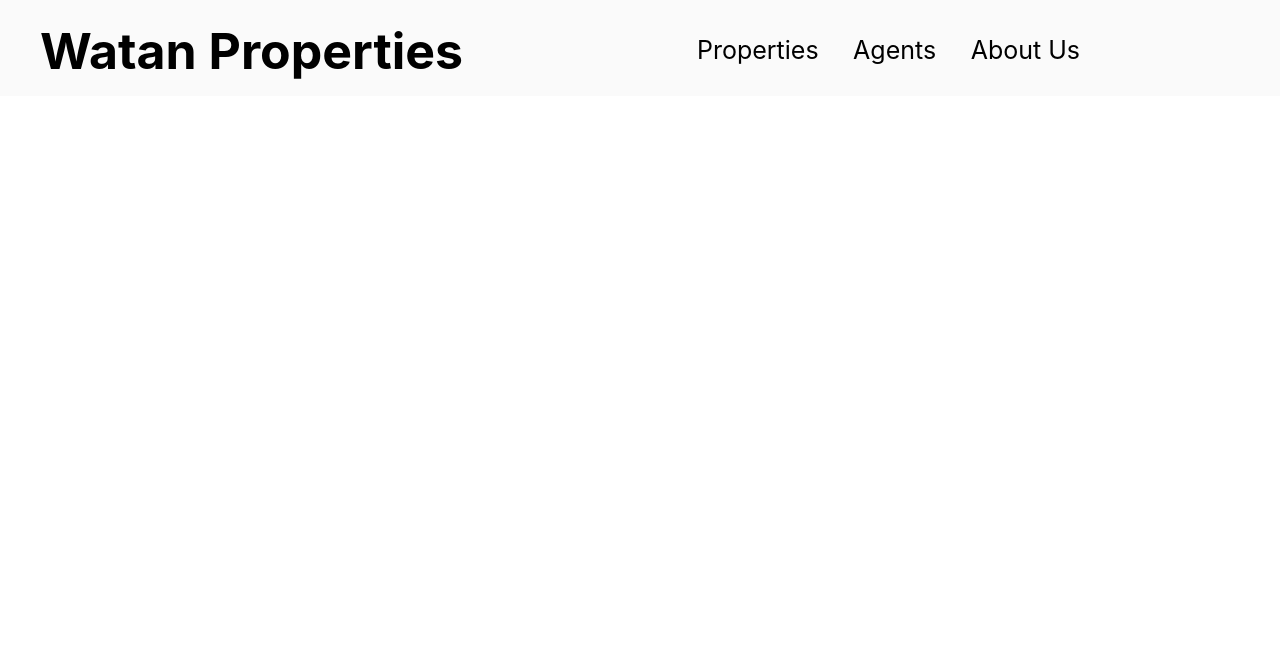
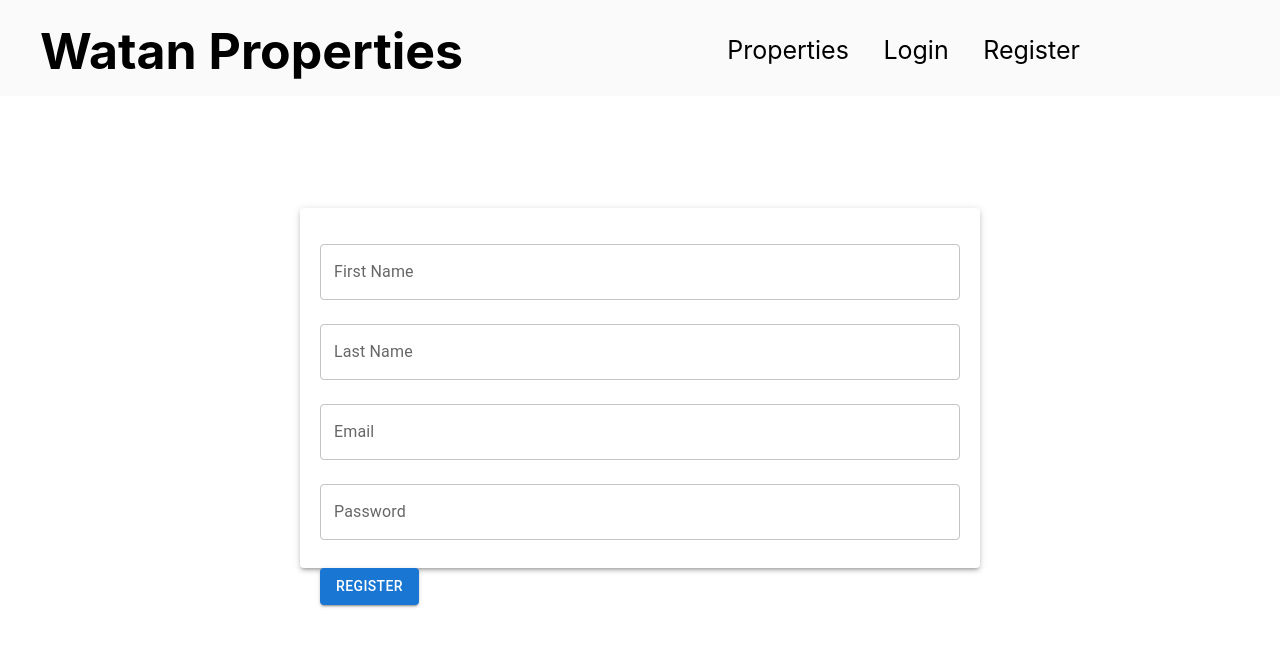
Before and after one commit to samim195/real-estate, a React (Create React App) app: page /register in a window 1280 px wide. Shown: the top 646 px of the page. Built offline with nearby package versions, Linux system fonts and the light colour scheme.

Commit message:
add login and register

```diff
--- a/package.json
+++ b/package.json
@@ -5,6 +5,7 @@
   "dependencies": {
     "@emotion/react": "^11.11.1",
     "@emotion/styled": "^11.11.0",
+    "@mui/icons-material": "^5.14.6",
     "@mui/material": "^5.14.6",
     "@testing-library/jest-dom": "^5.17.0",
     "@testing-library/react": "^13.4.0",
--- a/src/App.js
+++ b/src/App.js
@@ -5,6 +5,8 @@ import Header from './header/Header.js'
 import Properties from './Components/Properties/Properties.js'
 import { BrowserRouter, Routes, Route } from "react-router-dom";
 import Home from './Components/Home/Home';
+import RegisterForm from './Components/Register/Register.js';
+import Login from './Components/Login/Login';
 
 
 function App() {
@@ -15,8 +17,9 @@ function App() {
       </div>
       <Routes>
         <Route path="/" element={<Home />}/>
-        <Route path="/properties" element={<Properties />}>
-        </Route>
+        <Route path="/properties" element={<Properties />}/>
+        <Route path="/register" element={<RegisterForm/>}/>
+        <Route path="/login" element={<Login/>}/>
       </Routes>
     </BrowserRouter>
   );
--- /dev/null
+++ b/src/Components/Login/Login.js
@@ -0,0 +1,76 @@
+import React, { useState } from 'react';
+import Box from '@mui/material/Box';
+import { Paper, TextField, Button } from '@mui/material';
+import {useNavigate} from 'react-router-dom';
+
+export default function Login() {
+    const naviate = useNavigate();
+
+    const [successMessage, setSuccessMessage] = useState("");
+
+    const [formData, setFormData] = useState({
+        email: '',
+        password: ''
+    });
+
+    const handleSubmit = (e) => {
+        e.preventDefault();
+        console.log("Email: " + formData.email + " Password: " + formData.password);
+        setTimeout(() => {
+            setSuccessMessage("Successfully logged in!");
+            naviate('/');
+        }, 1000);
+    };
+
+    const handleChange = (e) => {
+        const { name, value } = e.target;
+        setFormData((prevData) => ({
+          ...prevData,
+          [name]: value,
+        }));
+      };
+
+  return (
+    <Box
+      sx={{
+        display: 'flex',
+        flexWrap: 'wrap',
+        justifyContent: 'center',
+        '& > :not(style)': {
+          m: 1,
+          width: '50%',
+          height: '25%',
+          position:'absolute',
+          top:'200px'
+        },
+      }}
+    >
+ <Paper elevation={3} style={{ padding: '20px' }}>
+      <form onSubmit={handleSubmit}>
+        <TextField
+          label="Email"
+          name="email"
+          type="email"
+          value={formData.email}
+          onChange={handleChange}
+          fullWidth
+          margin="normal"
+        />
+        <TextField
+          label="Password"
+          name="password"
+          type="password"
+          value={formData.password}
+          onChange={handleChange}
+          fullWidth
+          margin="normal"
+        />
+        <Button type="submit" variant="contained" color="primary" style={{ marginTop: '20px' }}>
+          Login
+        </Button>
+        {successMessage && <p style={{color: 'green'}}>{successMessage}</p>}
+      </form>
+    </Paper>
+    </Box>
+  );
+}
--- /dev/null
+++ b/src/Components/Register/Register.js
@@ -0,0 +1,94 @@
+import React, { useState } from 'react';
+import Box from '@mui/material/Box';
+import { Paper, TextField, Button } from '@mui/material';
+import {useNavigate} from 'react-router-dom';
+
+export default function RegisterForm() {
+    const navigate = useNavigate();
+
+    const [successMessage, setSuccessMessage] = useState("");
+
+    const [formData, setFormData] = useState({
+        firstName: '',
+        lastName: '',
+        email: '',
+        password: ''
+    });
+
+    const handleSubmit = (e) => {
+        e.preventDefault();
+        console.log("Email: " + formData.email + " Password: " + formData.password);
+        setTimeout(() => {
+            setSuccessMessage("Successfully Registered! You can now login");
+            navigate('/login');
+        }, 1000);
+    };
+
+    const handleChange = (e) => {
+        const { name, value } = e.target;
+        setFormData((prevData) => ({
+          ...prevData,
+          [name]: value,
+        }));
+      };
+
+  return (
+    <Box
+      sx={{
+        display: 'flex',
+        flexWrap: 'wrap',
+        justifyContent: 'center',
+        '& > :not(style)': {
+          m: 1,
+          width: '50%',
+          height: '40%',
+          position:'absolute',
+          top:'200px'
+        },
+      }}
+    >
+ <Paper elevation={3} style={{ padding: '20px' }}>
+      <form onSubmit={handleSubmit}>
+        <TextField
+          label="First Name"
+          name="firstName"
+          value={formData.firstName}
+          onChange={handleChange}
+          fullWidth
+          margin="normal"
+        />
+        <TextField
+          label="Last Name"
+          name="lastName"
+          value={formData.lastName}
+          onChange={handleChange}
+          fullWidth
+          margin="normal"
+        />
+        <TextField
+          label="Email"
+          name="email"
+          type="email"
+          value={formData.email}
+          onChange={handleChange}
+          fullWidth
+          margin="normal"
+        />
+        <TextField
+          label="Password"
+          name="password"
+          type="password"
+          value={formData.password}
+          onChange={handleChange}
+          fullWidth
+          margin="normal"
+        />
+        <Button type="submit" variant="contained" color="primary" style={{ marginTop: '20px' }}>
+          Register
+        </Button>
+        {successMessage && <p style={{color: 'green'}}>{successMessage}</p>}
+      </form>
+    </Paper>
+    </Box>
+  );
+}
--- a/src/navbar/CustomNavBar.js
+++ b/src/navbar/CustomNavBar.js
@@ -1,6 +1,7 @@
 import './CustomNavBar.css'
 import Container from 'react-bootstrap/Container';
 import Navbar from 'react-bootstrap/Navbar';
+
 
 
 function CustomNavBar() {
@@ -8,8 +9,8 @@ function CustomNavBar() {
     <Navbar className='navbarposition'>
       <Container>
       <Navbar.Text><a className="navbartxtcolour" href="/properties">Properties</a> </Navbar.Text>
-      <Navbar.Text><a className="navbartxtcolour" href="/agents">Agents</a> </Navbar.Text>
-      <Navbar.Text><a className="navbartxtcolour" href="/aboutus">About Us</a> </Navbar.Text>
+      <Navbar.Text><a className="navbartxtcolour" href="/login">Login</a> </Navbar.Text>
+      <Navbar.Text><a className="navbartxtcolour" href="/register">Register</a> </Navbar.Text>
       </Container>
     </Navbar>
   );
```
Also changed, not shown: src/Components/Login/Login.css (added), src/Components/Register/Register.css (added), 1 other file (tests, documents, lock files or other folders).
